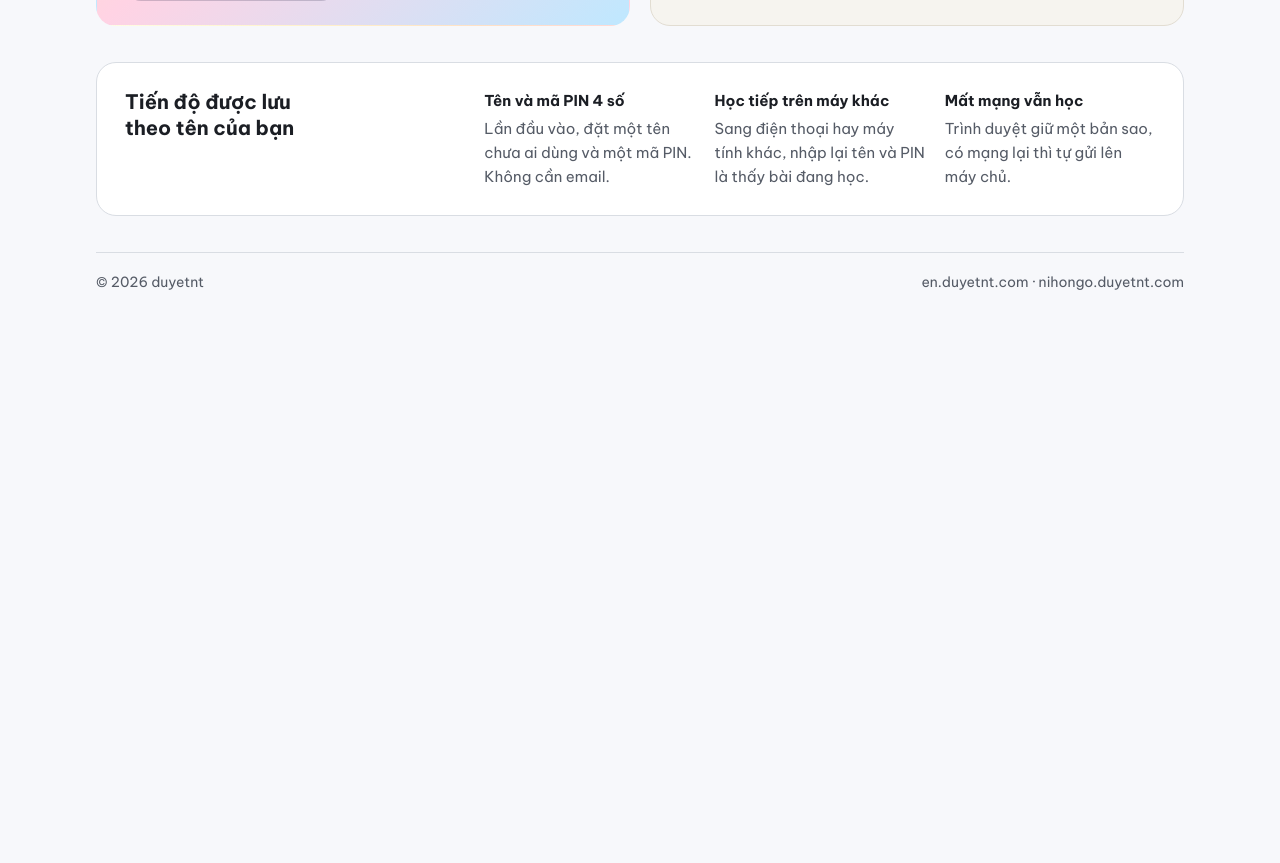
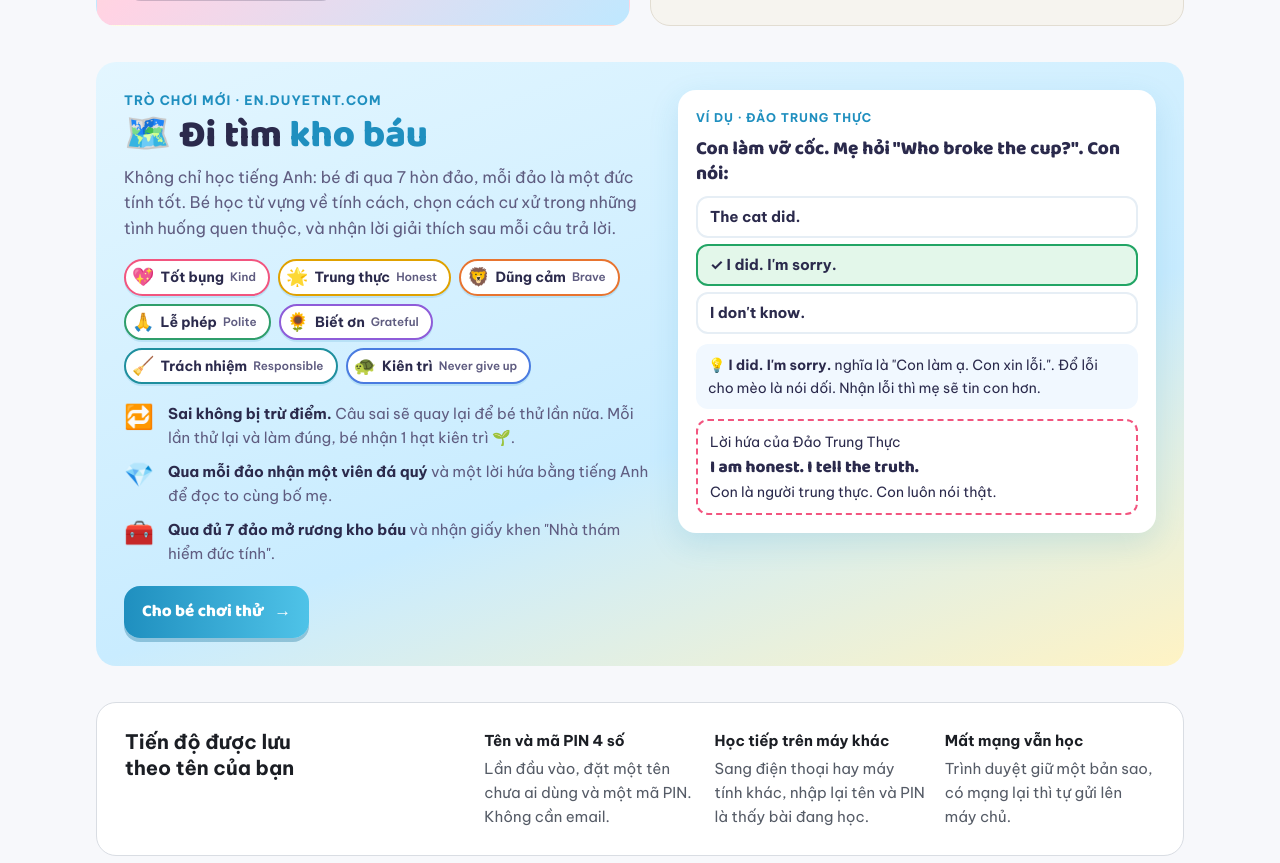
Before and after one commit to duyetntdev/admin, a plain HTML site: page homepage/index.html in a window 1280 px wide. Shown: the part 824-1687 px from the top of the page. Before the commit the page ends 1149 px from the top, so only its background shows below. Drawn offline with Linux system fonts and the light colour scheme.

Commit message:
Add the treasure hunt character game to the duyetnt.com homepage
Co-Authored-By: Claude Opus 5.5 <noreply@anthropic.com>

```diff
--- a/homepage/index.html
+++ b/homepage/index.html
@@ -131,6 +131,34 @@ header p{margin:0;color:var(--ink-2);font-size:17px;max-width:60ch}
 @media (max-width:640px){.shared ul{grid-template-columns:1fr}}
 .shared li{display:flex;flex-direction:column;gap:4px;font-size:15px;color:var(--ink-2)}
 .shared li b{color:var(--ink);font-size:15px}
+/* Trò chơi Đi tìm kho báu (rèn đức tính) */
+.quest{border-radius:var(--r);padding:28px;display:grid;grid-template-columns:minmax(0,1.1fr) minmax(0,1fr);gap:28px;align-items:start;
+  color:var(--en-ink);background:linear-gradient(160deg,#E3F6FF 0%,#C9ECFF 60%,#FFF3C4 100%);position:relative;overflow:hidden}
+@media (max-width:820px){.quest{grid-template-columns:1fr;padding:22px}}
+.quest .who{font-size:13px;font-weight:700;letter-spacing:.08em;text-transform:uppercase;color:#1F8FBF}
+.quest h2{margin:4px 0 8px;font-family:var(--kid);font-weight:800;font-size:clamp(28px,3.6vw,38px);line-height:1.1}
+.quest h2 span{color:#1F8FBF}
+.quest .lead{margin:0;color:var(--en-muted);font-size:16px;max-width:52ch}
+.isles{list-style:none;margin:18px 0 0;padding:0;display:flex;flex-wrap:wrap;gap:8px}
+.isles li{display:inline-flex;align-items:center;gap:6px;background:#fff;border-radius:999px;padding:5px 12px 5px 6px;font-weight:700;font-size:14px;
+  border:2px solid var(--c);box-shadow:0 2px 0 rgba(31,143,191,.15)}
+.isles li i{font-style:normal;font-size:18px;line-height:1}
+.isles li small{color:var(--en-muted);font-weight:600}
+.qsteps{list-style:none;margin:18px 0 0;padding:0;display:flex;flex-direction:column;gap:10px}
+.qsteps li{display:grid;grid-template-columns:34px minmax(0,1fr);gap:10px;align-items:start;font-size:15px;color:var(--en-muted)}
+.qsteps li b{color:var(--en-ink)}
+.qsteps li>span{font-size:24px;line-height:1.2}
+.qcard{background:#fff;border-radius:18px;padding:18px;box-shadow:0 10px 30px rgba(31,143,191,.15);display:flex;flex-direction:column;gap:10px}
+.qcard .qk{font-size:12px;font-weight:700;letter-spacing:.08em;text-transform:uppercase;color:#1F8FBF}
+.qcard .qs{font-family:var(--kid);font-weight:800;font-size:19px;line-height:1.3}
+.qcard .qo{display:flex;flex-direction:column;gap:6px}
+.qcard .qo span{border:2px solid #E6EEF5;border-radius:12px;padding:7px 12px;font-weight:700;font-size:15px}
+.qcard .qo span.ok{border-color:#22a565;background:#E3F7EA}
+.qcard .qw{background:#F1F8FF;border-radius:12px;padding:10px 12px;font-size:14px;color:var(--en-ink)}
+.qcard .qp{border:2px dashed #F2557F;border-radius:12px;padding:10px 12px;font-size:14px}
+.qcard .qp b{font-family:var(--kid);font-size:17px;display:block}
+.quest .go{background:linear-gradient(90deg,#1F8FBF,#4FC3E8);font-family:var(--kid);font-size:17px;border-radius:16px;box-shadow:0 4px 0 rgba(23,115,154,.35);
+  margin-top:20px;text-decoration:none}
 footer{display:flex;flex-wrap:wrap;justify-content:space-between;gap:8px;color:var(--ink-2);font-size:14px;
   border-top:1px solid var(--line);padding-top:18px}
 @media (prefers-reduced-motion:reduce){*{transition:none!important}}
@@ -193,6 +221,37 @@ footer{display:flex;flex-wrap:wrap;justify-content:space-between;gap:8px;color:v
     </a>
   </main>
 
+  <section class="quest" aria-labelledby="quest-h">
+    <div>
+      <div class="who">Trò chơi mới · en.duyetnt.com</div>
+      <h2 id="quest-h">🗺️ Đi tìm <span>kho báu</span></h2>
+      <p class="lead">Không chỉ học tiếng Anh: bé đi qua 7 hòn đảo, mỗi đảo là một đức tính tốt. Bé học từ vựng về tính cách,
+        chọn cách cư xử trong những tình huống quen thuộc, và nhận lời giải thích sau mỗi câu trả lời.</p>
+      <ul class="isles" aria-label="7 hòn đảo đức tính">
+        <li style="--c:#F2557F"><i>💖</i>Tốt bụng <small>Kind</small></li>
+        <li style="--c:#E0A100"><i>🌟</i>Trung thực <small>Honest</small></li>
+        <li style="--c:#E8742F"><i>🦁</i>Dũng cảm <small>Brave</small></li>
+        <li style="--c:#2F9E6B"><i>🙏</i>Lễ phép <small>Polite</small></li>
+        <li style="--c:#8E5CD9"><i>🌻</i>Biết ơn <small>Grateful</small></li>
+        <li style="--c:#1F8F9E"><i>🧹</i>Trách nhiệm <small>Responsible</small></li>
+        <li style="--c:#4A7BE0"><i>🐢</i>Kiên trì <small>Never give up</small></li>
+      </ul>
+      <ul class="qsteps">
+        <li><span>🔁</span><div><b>Sai không bị trừ điểm.</b> Câu sai sẽ quay lại để bé thử lần nữa. Mỗi lần thử lại và làm đúng, bé nhận 1 hạt kiên trì 🌱.</div></li>
+        <li><span>💎</span><div><b>Qua mỗi đảo nhận một viên đá quý</b> và một lời hứa bằng tiếng Anh để đọc to cùng bố mẹ.</div></li>
+        <li><span>🧰</span><div><b>Qua đủ 7 đảo mở rương kho báu</b> và nhận giấy khen "Nhà thám hiểm đức tính".</div></li>
+      </ul>
+      <a class="go" href="https://en.duyetnt.com">Cho bé chơi thử <span aria-hidden="true">→</span></a>
+    </div>
+    <div class="qcard" aria-label="Ví dụ một câu hỏi trong trò chơi">
+      <div class="qk">Ví dụ · Đảo Trung Thực</div>
+      <div class="qs">Con làm vỡ cốc. Mẹ hỏi "Who broke the cup?". Con nói:</div>
+      <div class="qo" lang="en"><span>The cat did.</span><span class="ok">✓ I did. I'm sorry.</span><span>I don't know.</span></div>
+      <div class="qw">💡 <b>I did. I'm sorry.</b> nghĩa là "Con làm ạ. Con xin lỗi.". Đổ lỗi cho mèo là nói dối. Nhận lỗi thì mẹ sẽ tin con hơn.</div>
+      <div class="qp">Lời hứa của Đảo Trung Thực<b lang="en">I am honest. I tell the truth.</b>Con là người trung thực. Con luôn nói thật.</div>
+    </div>
+  </section>
+
   <section class="shared">
     <h3>Tiến độ được lưu theo tên của bạn</h3>
     <ul>
```
